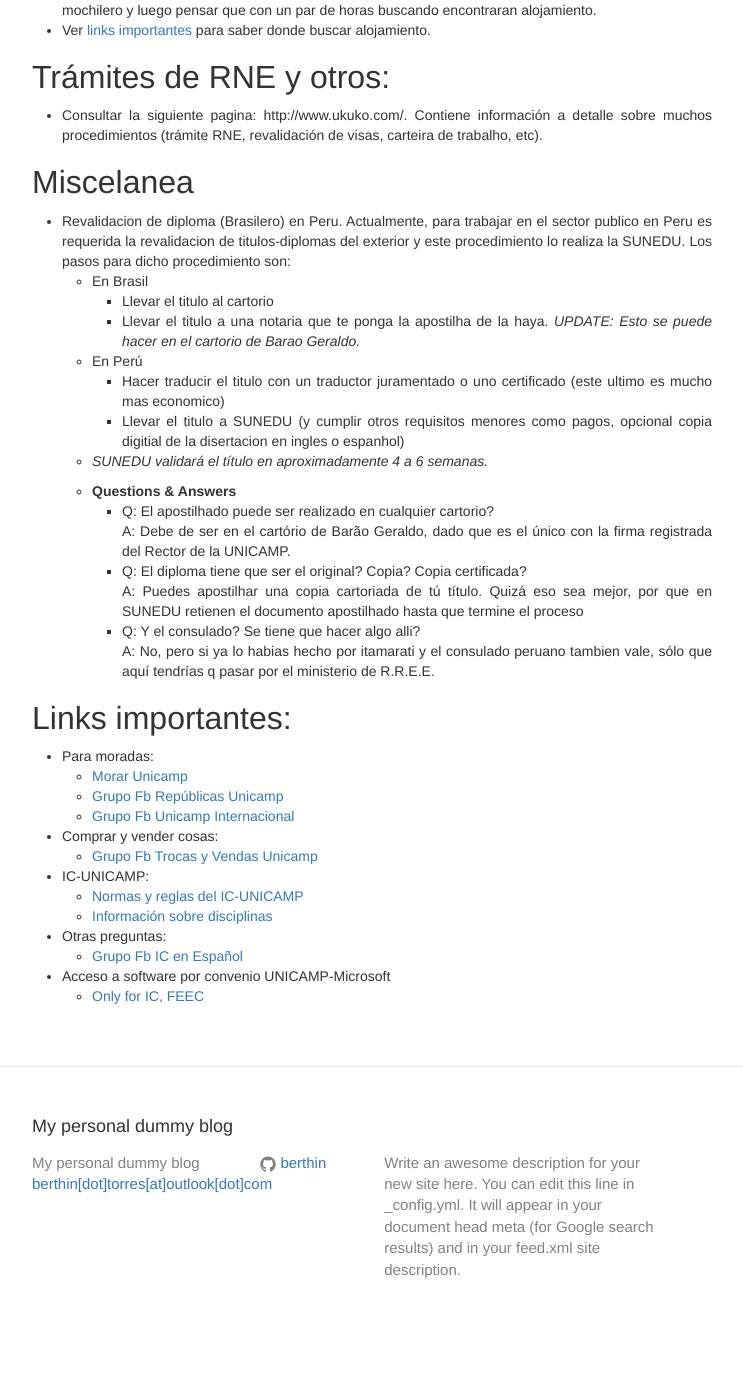
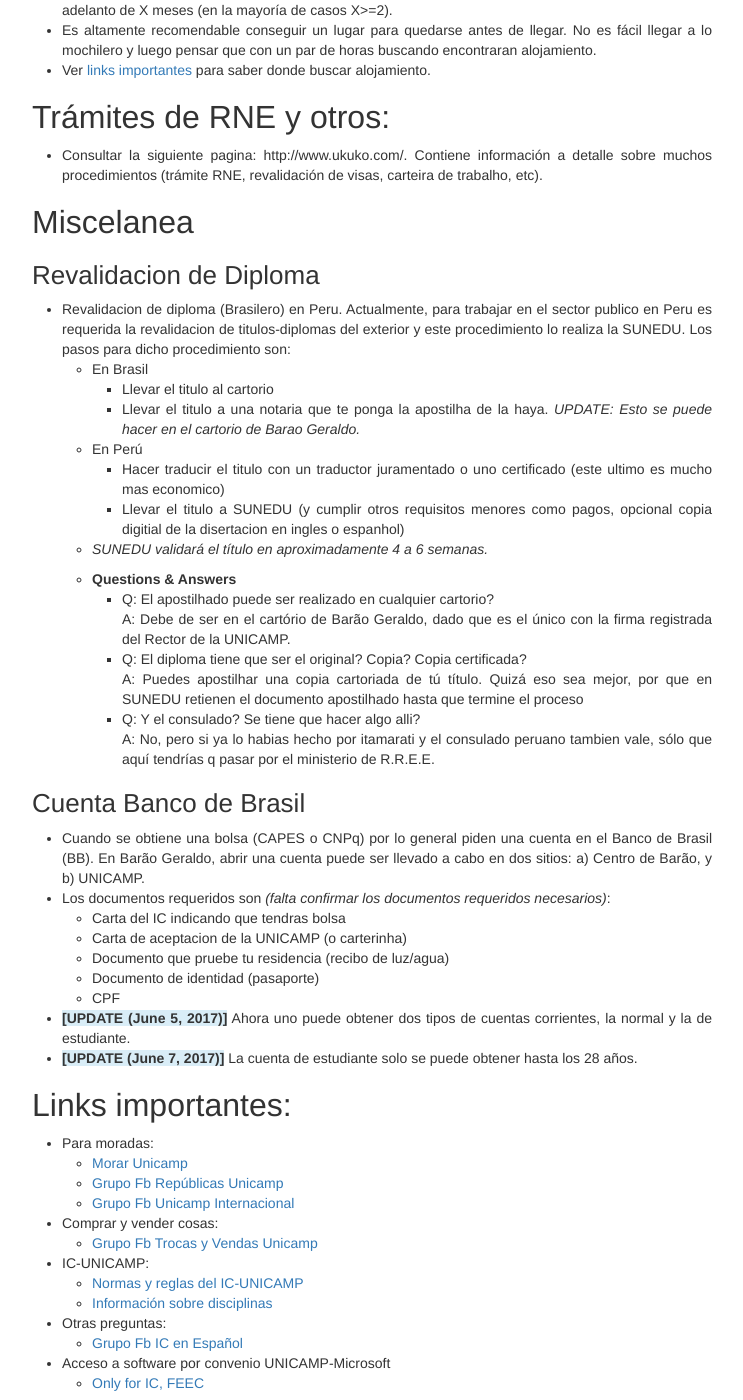
Before and after one commit to berthin/berthin.github.io, a Jekyll site: the page built from _posts/2016-03-04-dicas-ic-unicamp.markdown, in a window 1280 px wide and 1400 px high, scrolled down 2339 px. Shown: the whole window, without its empty margins (268-1011 px from the left). Built offline with Jekyll 4.4.1, drawn with Linux system fonts in a browser that asks for light colours; nearby versions of some CDN libraries; formulas are drawn with MathJax 3; a style sheet for code colours, icons or effects is not loaded; before the commit the page ends 3674 px from its top, so only the background shows below that; some of the changed text lies outside the part shown.

Commit message:
Adding Cuenta Banco de Brasil
TODO:
Improve UPDATE comments

```diff
--- a/_posts/2016-03-04-dicas-ic-unicamp.markdown
+++ b/_posts/2016-03-04-dicas-ic-unicamp.markdown
@@ -19,6 +19,8 @@
 * [Tramites RNE y otros](#tramites)
 * [Links importantes](#links-importantes)
 * [Miscelanea](#miscelanea)
+    * [Revalidacion de Diploma](#revalidacion-diploma)
+    * [Cuenta Banco de Brasil](#cuenta-bb)
 
 
 ## Selección de disciplinas:<a id="seleccion-disciplinas"></a>
@@ -75,6 +77,7 @@
 * Consultar la siguiente pagina: http://www.ukuko.com/. Contiene información a detalle sobre muchos procedimientos (trámite RNE, revalidación de visas, carteira de trabalho, etc).
 
 ## Miscelanea <a id="miscelania"></a>
+### Revalidacion de Diploma <a id="revalidacion-diploma"></a>
 * Revalidacion de diploma (Brasilero) en Peru. Actualmente, para trabajar en el sector publico en Peru es requerida la revalidacion de titulos-diplomas del exterior y este procedimiento lo realiza la SUNEDU. Los pasos para dicho procedimiento son:
     * En Brasil
         - Llevar el titulo al cartorio
@@ -93,6 +96,16 @@
         * Q: Y el consulado? Se tiene que hacer algo alli?<br>
           A: No, pero si ya lo habias hecho por itamarati y el consulado peruano tambien vale, sólo que aquí tendrías q pasar por el ministerio de R.R.E.E.
 
+### Cuenta Banco de Brasil <a id="cuenta-bb"></a>
+* Cuando se obtiene una bolsa (CAPES o CNPq) por lo general piden una cuenta en el Banco de Brasil (BB). En Barão Geraldo, abrir una cuenta puede ser llevado a cabo en dos sitios: a) Centro de Barão, y b) UNICAMP.
+* Los documentos requeridos son *(falta confirmar los documentos requeridos necesarios)*:
+    * Carta del IC indicando que tendras bolsa
+    * Carta de aceptacion de la UNICAMP (o carterinha)
+    * Documento que pruebe tu residencia (recibo de luz/agua)
+    * Documento de identidad (pasaporte)
+    * CPF
+* <b class="hidden-sm bg-info">[UPDATE (June 5, 2017)]</b> Ahora uno puede obtener dos tipos de cuentas corrientes, la normal y la de estudiante.
+* <b class="hidden-sm bg-info">[UPDATE (June 7, 2017)]</b> La cuenta de estudiante solo se puede obtener hasta los 28 años.
 
 ## Links importantes: <a id="links-importantes"></a>
 * Para moradas:
```
